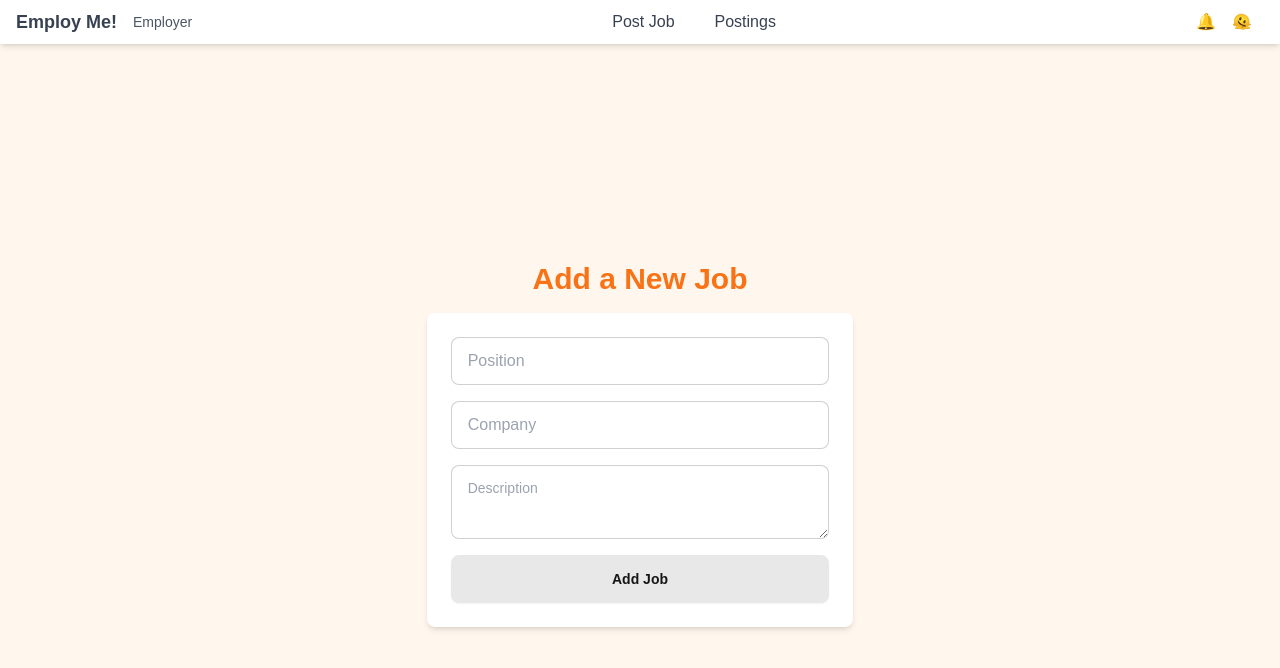
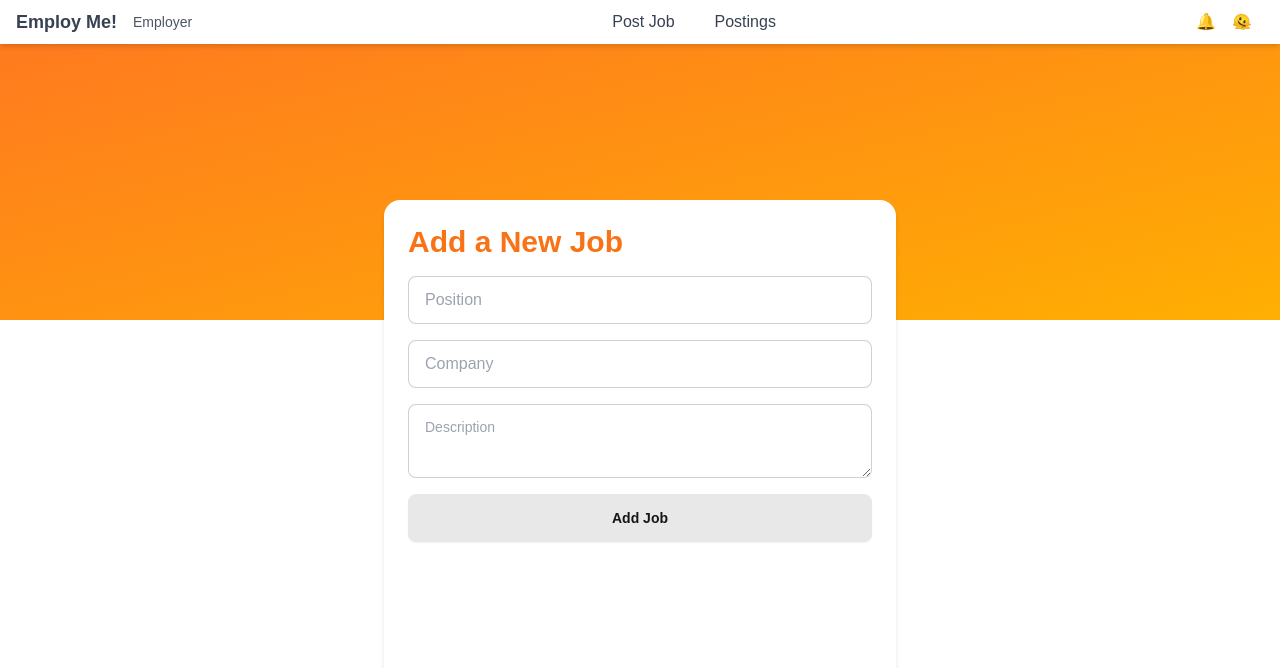
Before and after one commit to TysonLine/hackathon, a Next.js app: page /post-job in a window 1280 px wide. Shown: the top 668 px of the page. Built offline with nearby package versions, Linux system fonts and the light colour scheme.

Commit message:
post-job page wip

```diff
--- a/src/app/post-job/page.tsx
+++ b/src/app/post-job/page.tsx
@@ -7,20 +7,22 @@ const AddJob = () => {
   const [position, setPosition] = useState('');
   const [company, setCompany] = useState('');
   const [description, setDescription] = useState('');
-  const [status, setStatus] = useState<string | null>(null);
 
   const handleSubmit = async (e: React.FormEvent) => {
 
   };
 
-    return (
+    return (<>
+        <div className="w-screen flex h-screen flex-col">
+            <NavBar userType="employer" />
+            <div className="bg-gradient-to-br from-[#FF7621] to-[#FFAF02] w-screen h-[40%] absolute top-0 left-0"></div>
+            <div className="bg-white w-screen h-[60%] absolute bottom-0 left-0"></div>
+            <div className="absolute inset-0 flex flex-col items-center gap-4  justify-end shadow">
 
-        <div>
-            <NavBar />
-        <div className="min-h-screen flex flex-col items-center justify-center bg-orange-50">
+            <div className="overflow-y-scroll w-[40vw] h-[75vh] shadow-md bg-white overflow-hidden p-6 rounded-t-2xl">
                 <h1 className="text-3xl font-bold text-orange-500 mb-4">Add a New Job</h1>
                 <form
-            className="bg-white p-6 shadow-md rounded-lg w-1/3 flex flex-col space-y-4"
+                    className="bg-white flex flex-col space-y-4 "
                     onSubmit={handleSubmit}
                 >
                     <input
@@ -30,13 +32,15 @@ const AddJob = () => {
                     onChange={(e) => setPosition(e.target.value)}
                     className="input input-bordered"
                     />
-            <input
+                    <input // should  not be edited
                     type="text"
                     placeholder="Company"
                     value={company}
                     onChange={(e) => setCompany(e.target.value)}
                     className="input input-bordered"
                     />
+                    {/* location input */}
+                    {/* job type input */}
                     <textarea
                     placeholder="Description"
                     value={description}
@@ -48,7 +52,8 @@ const AddJob = () => {
                 {status && <p className="mt-4 text-gray-600">{status}</p>}
               </div>
         </div>
-  );
+    </div>
+  </>);
 };
 
 export default AddJob;
```
Lines whose indentation alone changed are shown as unchanged.
